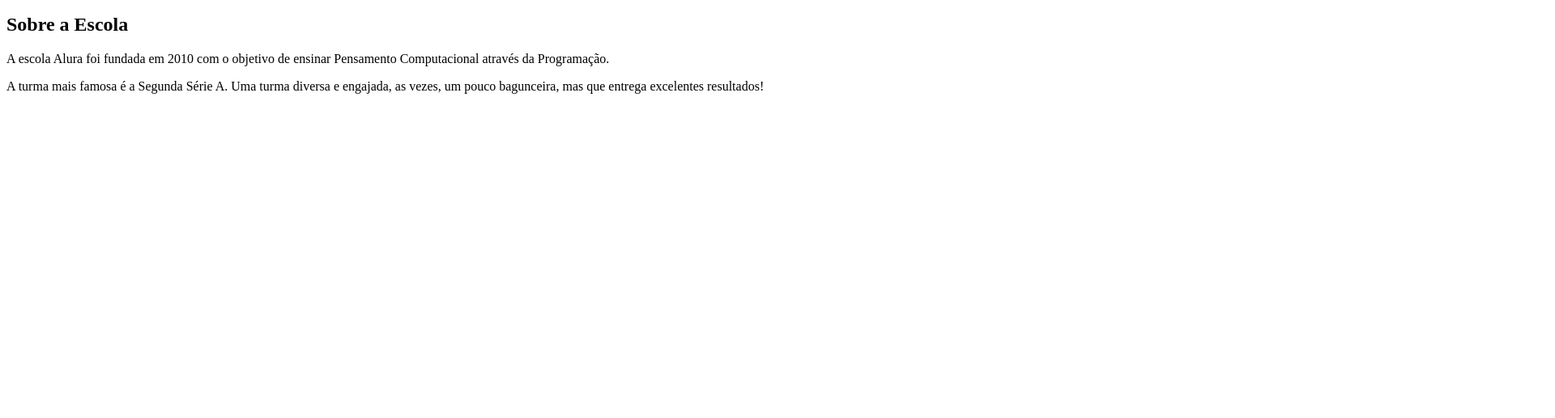
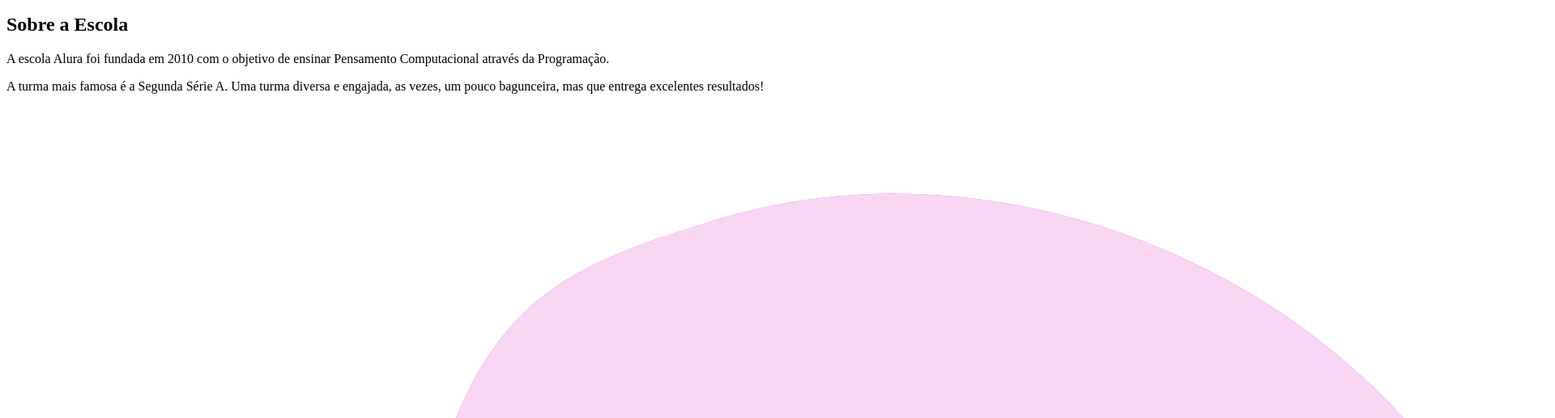
Before and after one commit to geovanapaschoal/site-turma-criativa, a plain HTML site: page index.html in a window 1280 px wide. Shown: the part 81-598 px from the top of the page at 81% size, 1920 px wide, since content can reach past the window. Drawn offline with Linux system fonts and the light colour scheme.

Commit message:
Add files via upload

```diff
--- a/index.html
+++ b/index.html
@@ -20,6 +20,7 @@
         <h2 class="escola-titulo">Sobre a Escola</h2>
         <p class="escola-texto-um">A escola Alura foi fundada em 2010 com o objetivo de ensinar Pensamento Computacional através da Programação. </p>
         <p class="escola-texto-dois"> A turma mais famosa é a Segunda Série A. Uma turma diversa e engajada, as vezes, um pouco bagunceira, mas que entrega excelentes resultados!</p>
+        <img class="escola-imagem" src="Formula-bro.png" alt="professora no quadro.">
     </section>
 </body>
 
--- a/style.css
+++ b/style.css
@@ -21,3 +21,12 @@
     margin: 0 16px;
     font-size: 24px;
 }
+
+.escola-imagem{
+    width: 25%;
+}
+
+.escola{
+    background-image: linear-gradient(#424e61,#4ebfe9);
+    color: white;
+}
```
Also changed, not shown: Formula-bro.png (added).
